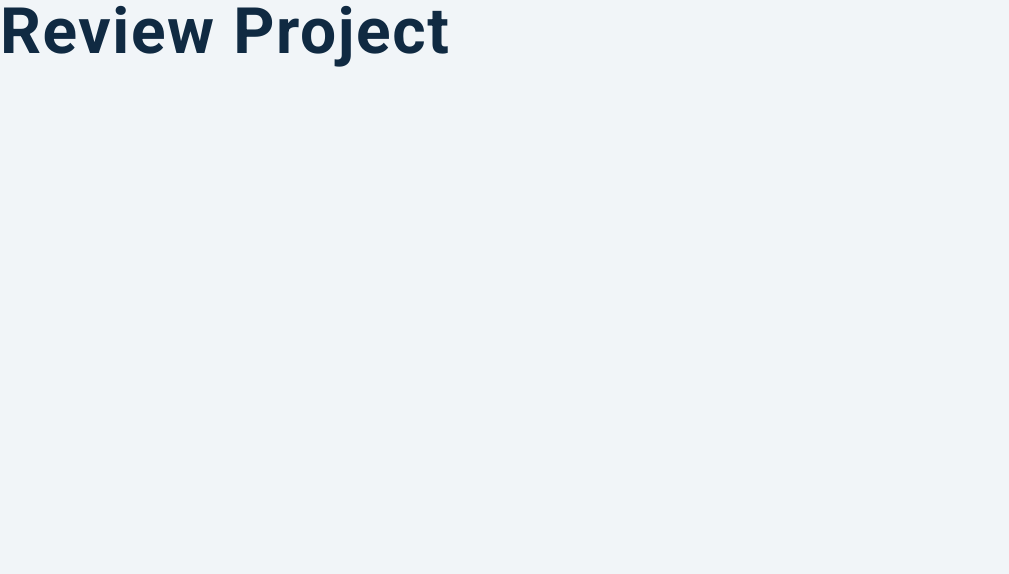
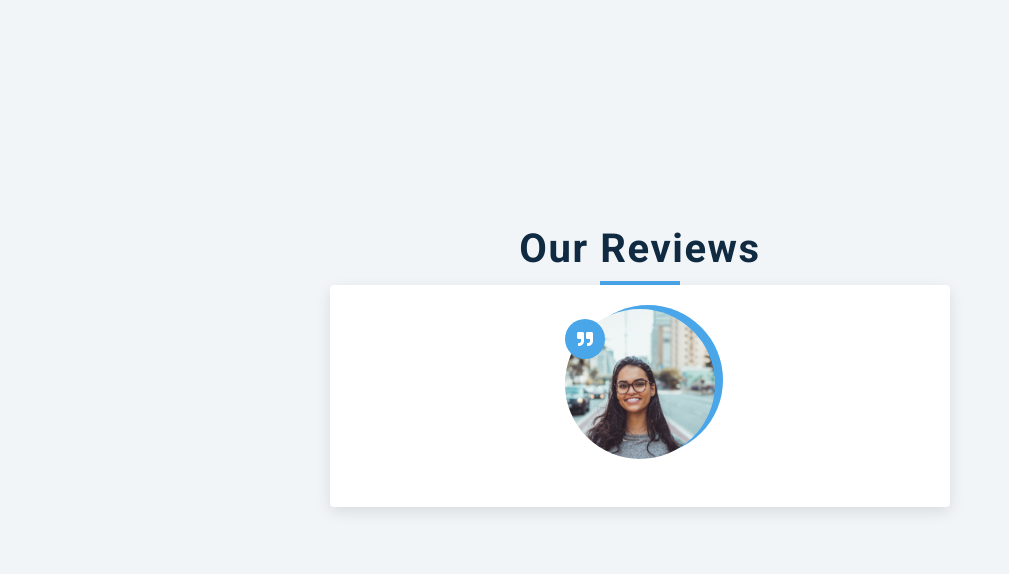
Before and after one commit to MarcoRosselDev/javaScript-Vanilla-03, a plain HTML site: page index.html in a window 1280 px wide. Shown: the whole page, without its empty margins (0-1009 px from the left). Drawn offline with nearby package versions, Linux system fonts and the light colour scheme.

Commit message:
structure index.html

```diff
--- a/index.html
+++ b/index.html
@@ -14,9 +14,24 @@
     <link rel="stylesheet" href="styles.css" />
   </head>
   <body>
-    <h1>review project</h1>
+    <main>
+        <section class="container">
+            <!-- title -->
+            <div class="title">
+                <h2>our reviews</h2>
+                <div class="underline">
 
-    <!-- javascript -->
-    <script src="app.js"></script>
+                </div>
+                <!-- review -->
+                <article class="review">
+                    <div class="img-container">
+                        <img src="./person-1.jpeg" id="person-img" alt="image of persona smiling">
+                    </div>
+                </article>
+            </div>
+        </section>
+        <!-- javascript -->
+    </main>
+        <script src="app.js"></script>
   </body>
 </html>
```
